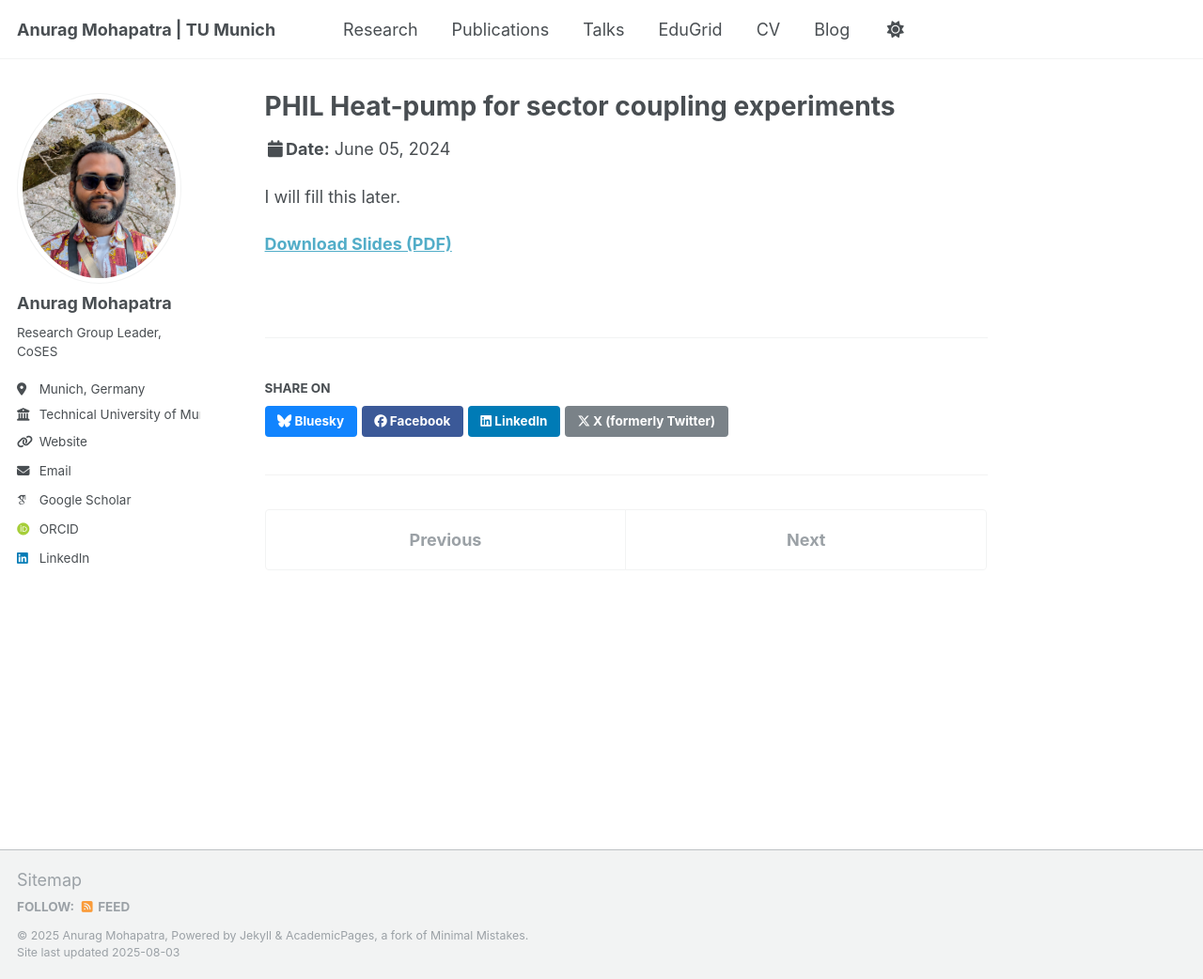
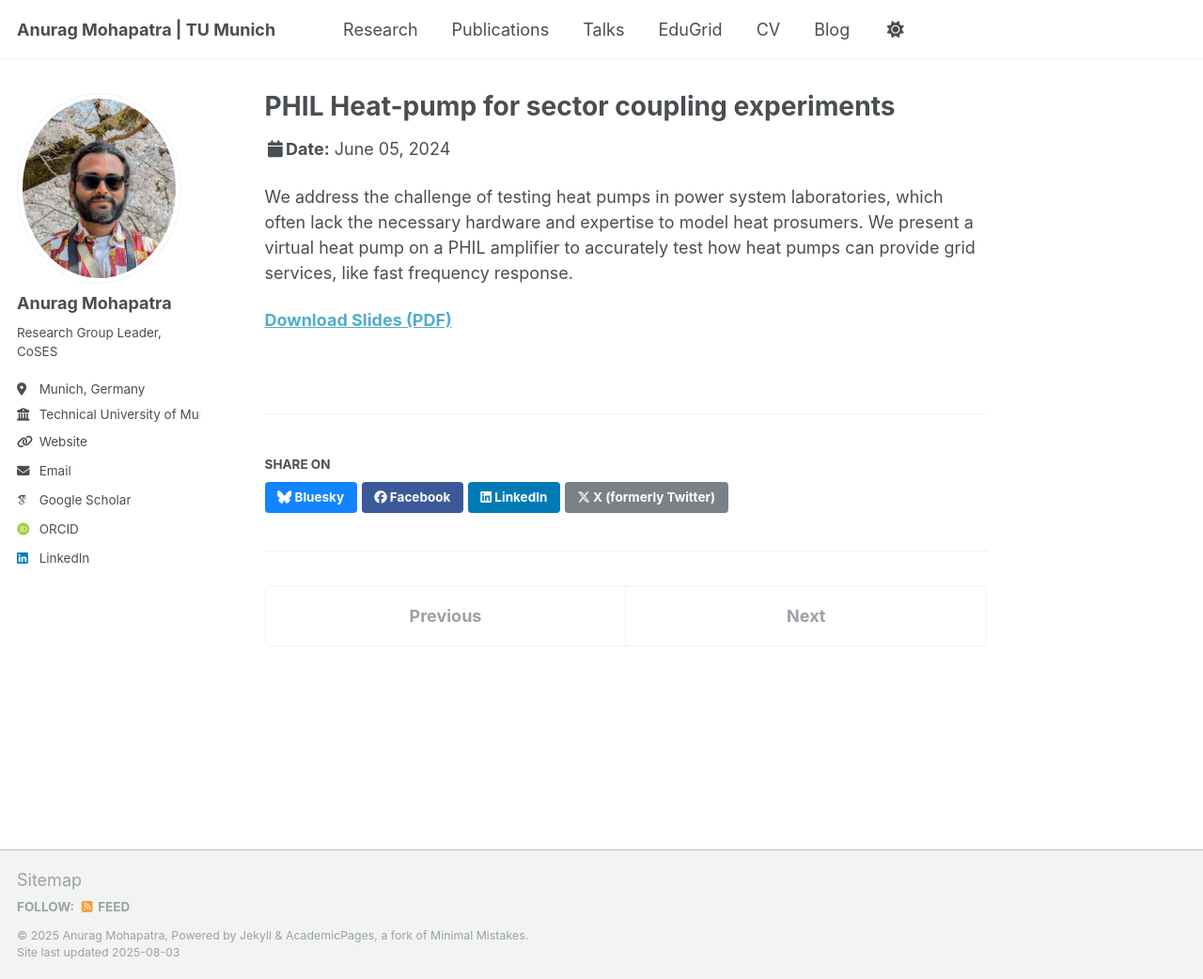
Before and after one commit to anuragmohapatra90/anuragmohapatra90.github.io, a Jekyll site: the page built from _talks/2024-06-05-PSCC24.md, in a window 1280 px wide and 1042 px high. Shown: the whole window at 94% size. Built offline with Jekyll 4.4.1, drawn with Linux system fonts in a browser that asks for light colours; some web fonts are replaced; a script that is not in the unit is left out.

Commit message:
Talks V3

```diff
--- a/_talks/2024-06-05-PSCC24.md
+++ b/_talks/2024-06-05-PSCC24.md
@@ -8,6 +8,6 @@ date: 2024-06-05
 location: "Paris-Saclay, France"
 ---
 
-I will fill this later.
+We address the challenge of testing heat pumps in power system laboratories, which often lack the necessary hardware and expertise to model heat prosumers. We present a virtual heat pump on a PHIL amplifier to accurately test how heat pumps can provide grid services, like fast frequency response.
 
 [**Download Slides (PDF)**](/files/talks/AM_PSCC_2024.pdf)
```
Also changed, not shown: _talks/2022-06-05-PSCC22.md (+1 -1 lines), _talks/2023-06-29-PowerTech.md (+1 -1 lines), _talks/2024-05-27-Thesis.md (added, +13 -0 lines), _talks/2024-12-11-EMT.md (+1 -1 lines), _talks/2024-12-12-KIT.md (+1 -1 lines).
